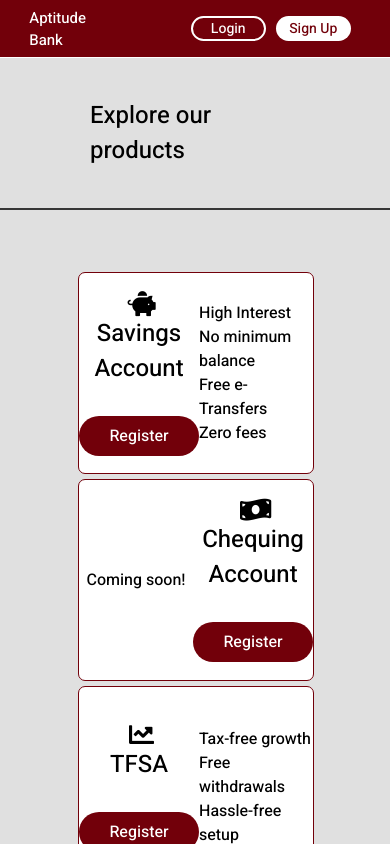
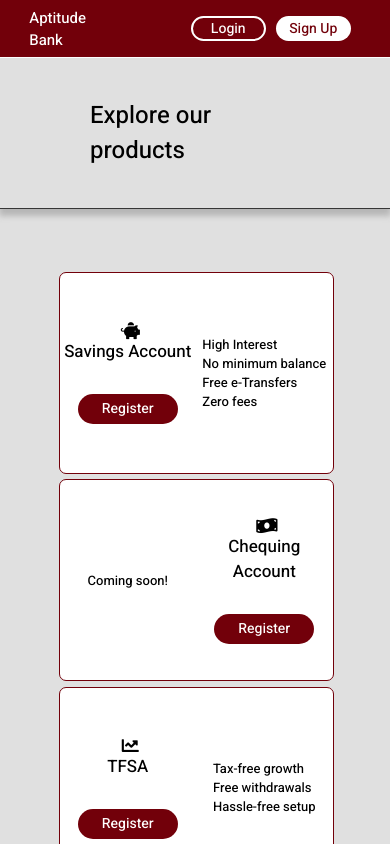
Before and after one commit to kev-ly32/aptitude-bank, a React (Create React App) app in the folder client/: page /products in a window 390 px wide. Shown: the top 844 px of the page. Built offline with nearby package versions, Linux system fonts and the light colour scheme.

Commit message:
updated media queries for products page

```diff
--- a/client/src/public/stylesheets/Products.css
+++ b/client/src/public/stylesheets/Products.css
@@ -1,16 +1,18 @@
 .productPage {
+  height: 100%;
   background: rgb(224, 224, 224);
 }
 
 .productPageHeader {
   padding: 40px 90px;
-  border-bottom: 2px solid #363636;
+  border-bottom: 1px solid #363636;
+  box-shadow: 0 6px 6px 1px rgb(182, 182, 182);
 }
 
 .productPageProducts {
   display: flex;
   flex-direction: column;
-  width: 60%;
+  width: 50%;
   margin: 60px auto 0 auto;
   padding-bottom: 200px;
 }
@@ -68,3 +70,26 @@
 .fas {
   font-size: 25px;
 }
+
+@media screen and (max-width: 1024px) {
+  .product-name {
+    font-size: 17px;
+  }
+  .product-info i {
+    font-size: 17px;
+  }
+  .product-description {
+    font-size: 13px;
+  }
+  .product-button {
+    width: 100px;
+    height: 30px;
+    font-size: 14px;
+  }
+}
+
+@media screen and (max-width: 670px) {
+  .productPageProducts {
+    width: 70%;
+  }
+}
```
